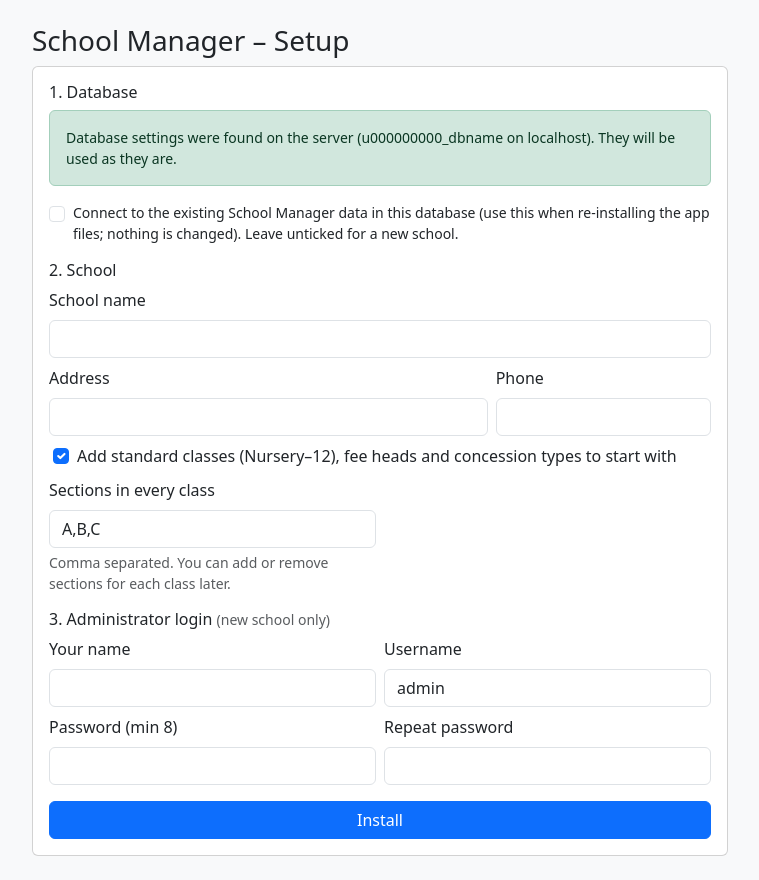
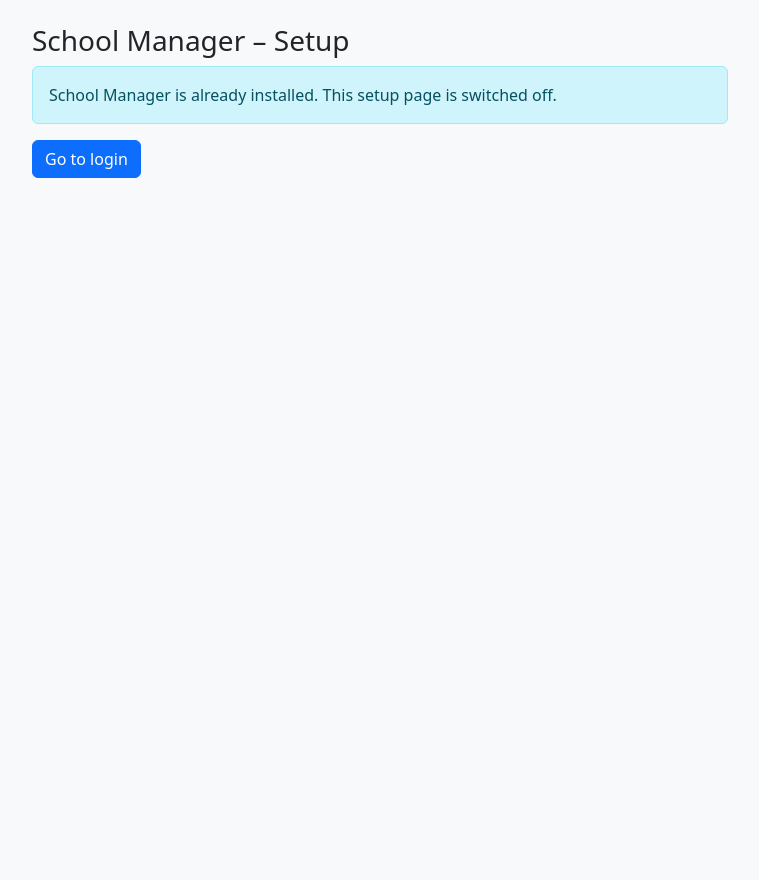
Before and after one commit to bizskill17/schoolfeetracker, a PHP site: page /install/index.php in a window 1280 px wide. Shown: the whole page, without its empty margins (260-1019 px from the left). After the commit the page ends 178 px from the top, so only its background shows below. Run offline with PHP 8.4, Linux system fonts and the light colour scheme; tables that the repository leaves empty or names only in its code hold one stand-in row (values such as "Sample post").

Commit message:
Installer stays switched off once the app is installed
Redeploys re-upload install/, and deleting that folder also removes
installed.lock. The installer now also treats an existing server
config with existing app users as installed, so it can never run
again on the live site.

Co-Authored-By: Claude Opus 5.5 <noreply@anthropic.com>
Claude-Session: https://claude.ai/code/session_019Tu7BWY4EjPFqj4DpVTRYa

```diff
--- a/install/index.php
+++ b/install/index.php
@@ -32,8 +32,21 @@ function write_config(array $c): string
     throw new RuntimeException('Could not save the database settings. Create schoolfee-config.php one folder above the app (see config.sample.php).');
 }
 
-if (file_exists($lock)) {
-    $msg = 'Already installed. For security, delete the "install" folder from your server.';
+/** Installed already? Lock file present, or server settings exist and the app already has users. */
+function already_installed(?array $cfg, string $lock): bool
+{
+    if (file_exists($lock)) return true;
+    if (!$cfg) return false;
+    try {
+        $pdo = new PDO(db_dsn($cfg), $cfg['db_user'], $cfg['db_pass'], [PDO::ATTR_ERRMODE => PDO::ERRMODE_EXCEPTION, PDO::ATTR_TIMEOUT => 5]);
+        return (int)$pdo->query('SELECT COUNT(*) FROM users')->fetchColumn() > 0;
+    } catch (Throwable $e) {
+        return false;
+    }
+}
+
+if (already_installed($serverCfg, $lock)) {
+    $msg = 'School Manager is already installed. This setup page is switched off.';
 } elseif ($_SERVER['REQUEST_METHOD'] === 'POST') {
     $in = array_map(fn($v) => is_string($v) ? trim($v) : $v, $_POST);
     try {
@@ -128,8 +141,8 @@ if (file_exists($lock)) {
 <link href="assets/lib/bootstrap/bootstrap.min.css" rel="stylesheet"></head>
 <body class="bg-light"><div class="container py-4" style="max-width:720px">
 <h3>School Manager – Setup</h3>
-<?php if ($msg): ?><div class="alert alert-<?= $ok ? 'success' : (file_exists($lock) ? 'info' : 'danger') ?>"><?= hh($msg) ?></div><?php endif; ?>
-<?php if ($ok || file_exists($lock)): ?><a class="btn btn-primary" href="../index.php">Go to login</a>
+<?php if ($msg): ?><div class="alert alert-<?= $ok ? 'success' : (already_installed($serverCfg, $lock) ? 'info' : 'danger') ?>"><?= hh($msg) ?></div><?php endif; ?>
+<?php if ($ok || already_installed($serverCfg, $lock)): ?><a class="btn btn-primary" href="../index.php">Go to login</a>
 <?php else: ?>
 <form method="post" class="card card-body">
   <h6>1. Database</h6>
```
